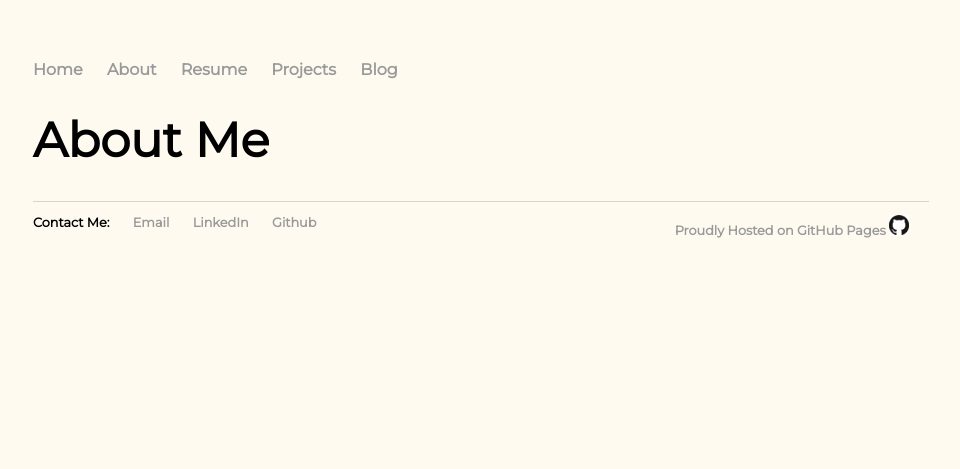
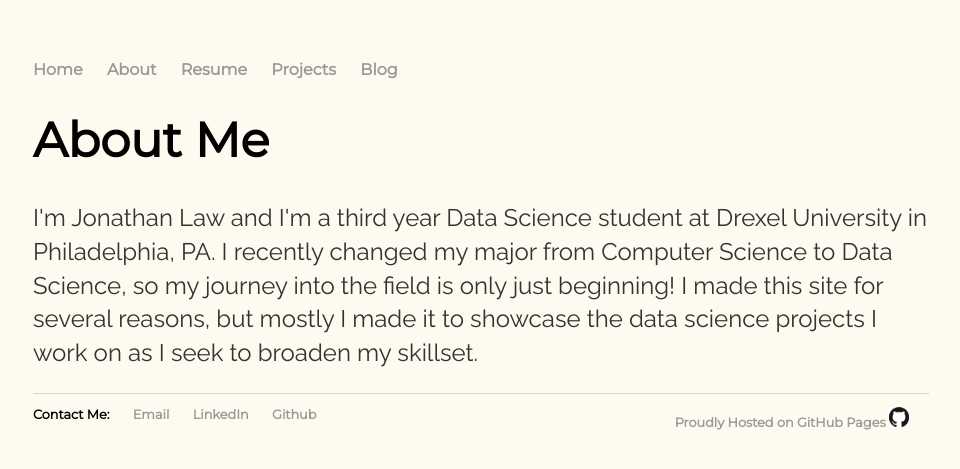
Before and after one commit to shindig7/my-site, a Jekyll site: the page built from about.html, in a window 1280 px wide. Shown: the top 469 px of the page, without its empty margins (159-1119 px from the left). Built offline with Jekyll 4.4.1, drawn with Linux system fonts in a browser that asks for light colours.

Commit message:
Started About page

```diff
--- a/about.html
+++ b/about.html
@@ -7,3 +7,4 @@
 <div class='blurb'>
   <h1>About Me</h1>
 </div><!-- /.blurb -->
+<p> I'm Jonathan Law and I'm a third year Data Science student at Drexel University in Philadelphia, PA. I recently changed my major from Computer Science to Data Science, so my journey into the field is only just beginning! I made this site for several reasons, but mostly I made it to showcase the data science projects I work on as I seek to broaden my skillset.</p>
```
